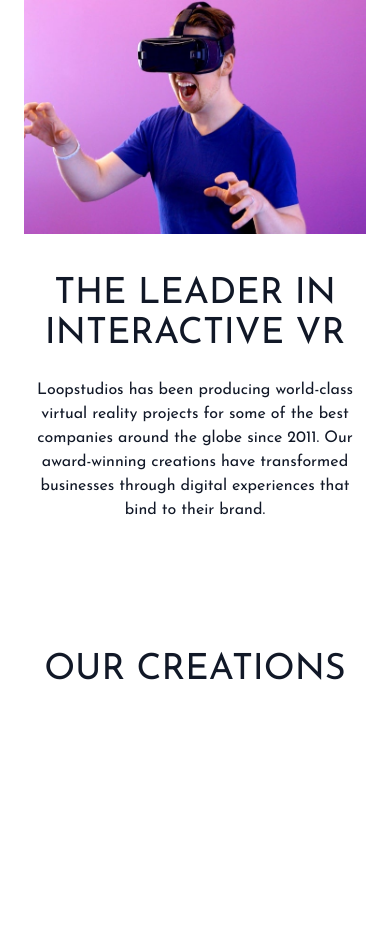
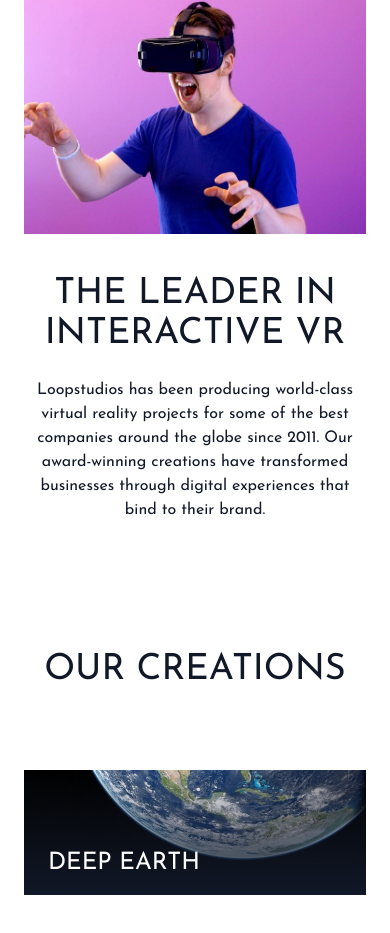
Before and after one commit to eddyK15501/loopstudios-tailwind, a website: page index.html in a window 390 px wide. Shown: the part 668-1601 px from the top of the page. Before the commit the page ends 1486 px from the top, so only its background shows below. Drawn offline with Linux system fonts and the light colour scheme.

Commit message:
creations section item one; gradient/caption positioned absolute; responsive to desktop/mobile

```diff
--- a/index.html
+++ b/index.html
@@ -86,9 +86,31 @@
           <h2 class="text-4xl text-center uppercase md:text-left md:text-5xl">
             Our Creations
           </h2>
-          <button
-            class="hidden btn md:block"
-          >See All</button>
+          <button class="hidden btn md:block">See All</button>
+        </div>
+        <div
+          class="flex flex-col justify-between w-full space-y-6 text-2xl text-white uppercase md:flex-row md:space-y-0 md:space-x-8"
+        >
+          <div class="group relative overflow-hidden md:w-1/4">
+            <img
+              src="images/desktop/image-deep-earth.jpg"
+              alt="creations-desktop-img-1"
+              class="hidden w-full duration-200 md:block group-hover:scale-110"
+            />
+            <img
+              src="images/mobile/image-deep-earth.jpg"
+              alt="creations-mobile-img-1"
+              class="w-full md:hidden duration-200 group-hover:scale-110"
+            />
+            <div
+              class="absolute top-0 bottom-0 right-0 left-0 bg-gradient-to-b from-transparent to-gray-900 group-hover:from-gray-50 group-hover:to-white group-hover:opacity-40"
+            ></div>
+            <h5
+              class="absolute px-6 duration-200 w-52 bottom-4 md:bottom-8 md:px-10 group-hover:scale-110 group-hover:text-black"
+            >
+              Deep Earth
+            </h5>
+          </div>
         </div>
       </div>
     </section>
```
Also changed, not shown: css/style.css.
